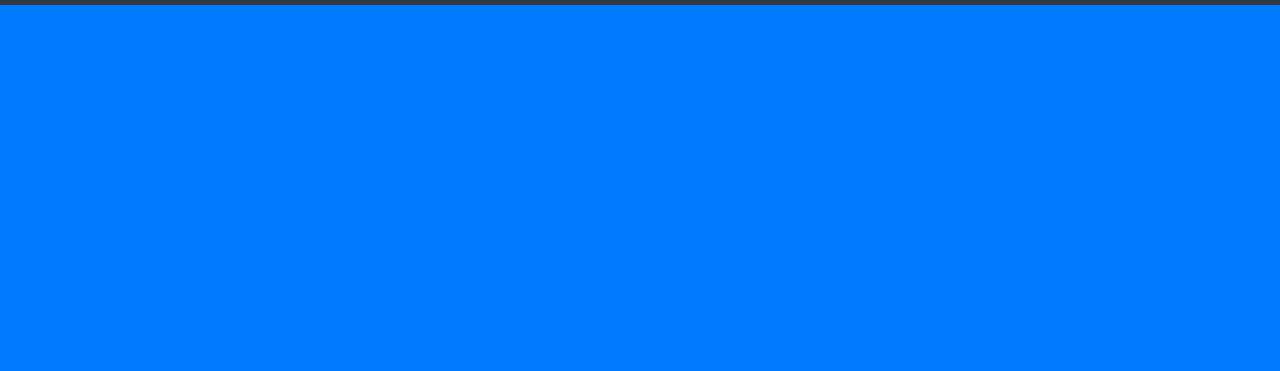
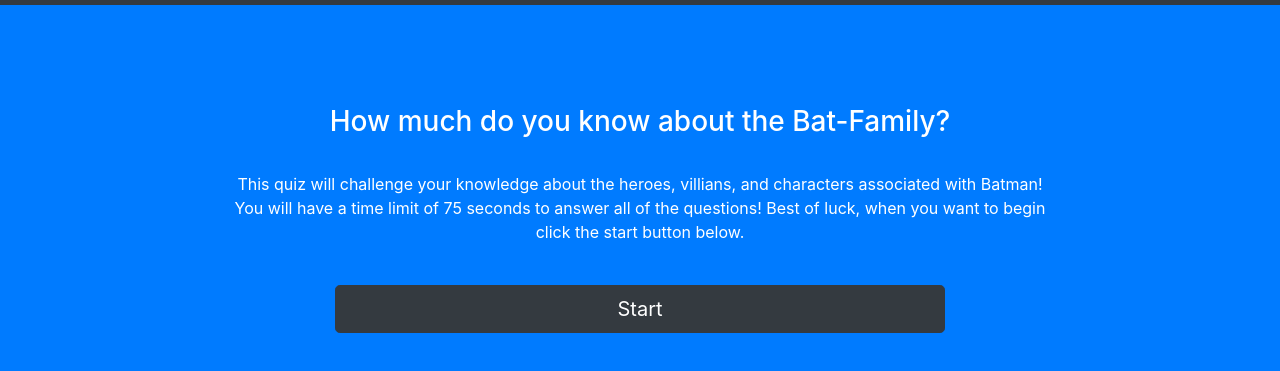
Before and after one commit to collinlanie12/batman-quiz, a plain HTML site: page index.html in a window 1280 px wide. Shown: the part 51-422 px from the top of the page. Drawn offline with nearby package versions, Linux system fonts and the light colour scheme.

Commit message:
added questions for quiz in js, index with css. Created start page for quiz.

```diff
--- a/assets/script.js
+++ b/assets/script.js
@@ -0,0 +1,27 @@
+var batQuestions = [
+    {
+        question: "What is Batman's secret identity?",
+        answerChoicesArr: ["Bruce Wayne", "Damian Wayne", "Clark Kent", "James Gordon"],
+        answerID: 1
+    },
+    {
+        question: "What is Batman's biological son?",
+        answerChoicesArr: ["Dick", "Jason", "Damien", "Tim"],
+        answerID: 3
+    },
+    {
+        question: "Which of the robins died and came back to life?",
+        answerChoicesArr: ["Tim Drake", "Dick Grayson", "Damian Wayne", "Jason Todd"],
+        answerID: 4
+    },
+    {
+        question: "What is the name of Batgirl?",
+        answerChoicesArr: ["Kathy Kane", "Barbara Gordon", "Selina Kyle", "Harley Quinn"],
+        answerID: 2
+    },
+    {
+        question: "What villian mainly antagonized Dick Grayson when he was the leader of the teen Titans?",
+        answerChoicesArr: ["Bane", "Joker", "Deathstroke", "Deadshot"],
+        answerID: 3
+    }
+]
--- a/assets/style.css
+++ b/assets/style.css
@@ -0,0 +1,14 @@
+#bat-start{
+    font-size: 28px;
+    color: white;
+}
+#bat-start-text{
+    font: 16px;
+    color: white;
+}
+.top1{
+    margin-top: 100px;
+}
+.top2{
+    margin-top: 25px;
+}
--- a/index.html
+++ b/index.html
@@ -32,6 +32,30 @@
             </ul>
         </div>
     </nav>
+    <div class="container-fluid">
+        <div class="row top1">
+            <div class="col-md-12 center-block text-center">
+                <h1 id="bat-start">How much do you know about the Bat-Family?</h1>
+            </div>
+        </div>
+        <div class="row top2">
+            <div class="col-md-2"></div>
+            <div class="col-md-8 center-block text-center">
+                <p id="bat-start-text">This quiz will challenge your knowledge about the heroes, villians, and
+                    characters associated with
+                    Batman! You will have a time limit of 75 seconds to answer all of the questions! Best of luck, when
+                    you want to begin click the start button below.</p>
+            </div>
+            <div class="col-md-2"></div>
+        </div>
+        <div class="row">
+            <div class="col-md-3"></div>
+            <div class="col-md-6 center-block text-center top2">
+                <button type="button" class="btn btn-dark btn-lg btn-block">Start</button>
+            </div>
+            <div class="col-md-3"></div>
+        </div>
+    </div>
 
     <script src="assets/script.js"></script>
     <!-- Optional JavaScript -->
```
